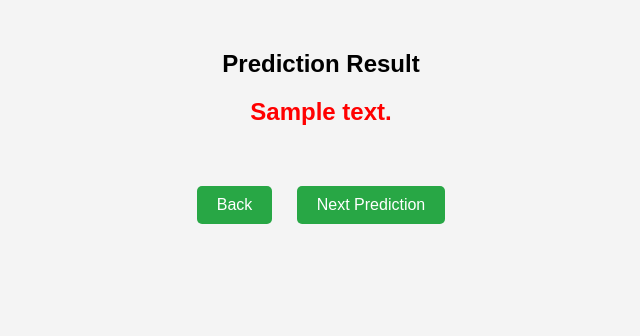
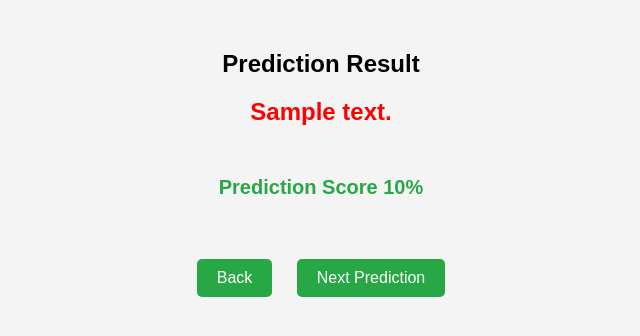
Before and after one commit to NirajJaishwal/churn-prediction-flask-app, a Flask app: template templates/result.html in a window 1280 px wide. Shown: the top 336 px of the page, without its empty margins (319-959 px from the left). Run offline with Flask 3, Linux system fonts and the light colour scheme; the template is opened without the code that fills it: most values are stand-ins (such as "Sample title", 1, 10 or a date in 2020); parts of the project's set-up code (start-up, migrations or seed data) failed here and were passed over.

Commit message:
Add confidence score to the model result page

```diff
--- a/app.py
+++ b/app.py
@@ -50,16 +50,11 @@ def predict():
                 mapping_dict['InternetService'][features[4]],
                 features[5],
                 mapping_dict['PaymentMethod'][features[6]],
-                # mapping_dict['SeniorCitizen'][features[7]],
                 int(features[7]),
                 mapping_dict['StreamingMovies'][features[8]]
             ]
         except KeyError as e:
             return jsonify({"error": f"Invalid input value: {str(e)}"}), 400
-
-
-        # Convert to numpy array and reshape\
-        final_features = np.array(encoded_features).reshape(1, -1)
 
         # define feature names as per training model
         columns = ['Contract', 'OnlineSecurity', 'MonthlyCharges', 'tenure', 'InternetService', 'TotalCharges', 'PaymentMethod', 'SeniorCitizen', 'StreamingMovies']
@@ -68,12 +63,15 @@ def predict():
         df = pd.DataFrame([encoded_features], columns=columns)
         # Predict using the model
         prediction = model.predict(df)
-        print("Prediction:", prediction)
-        result = prediction
+
+        # get the prediction accuracy
+        single_proba = model.predict_proba(df)
+        confidence_score = round(np.max(single_proba).item() * 100, 2)
+
+        # indicate if the customer will churn or not
         result = 'Churn' if prediction[0] == 'Yes' else 'Not Churn'
-        print("Result:", result)
 
-        return render_template('result.html', prediction_text='Customer will {}'.format(result))
+        return render_template('result.html', prediction_text='Customer will {}'.format(result), probability_score = confidence_score)
 
     except Exception as e:
         return jsonify({'error': str(e)})
--- a/templates/index.html
+++ b/templates/index.html
@@ -96,6 +96,6 @@
           let form = document.querySelector(".form");
           form.submit();
         }
-      </script>
+    </script>
   </body>
 </html>
--- a/templates/result.html
+++ b/templates/result.html
@@ -44,12 +44,19 @@
             font-size: 24px;
             font-weight: bold;
         }
+        .prediction_score {
+            font-size: 20px;
+            font-weight: bold;
+            color:#28a745
+        }
     </style>
 </head>
 <body>
     <div class="container">
         <h2>Prediction Result</h2>
         <h3 id="prediction_text" class="prediction">{{ prediction_text }}</h3>
+
+        <h3 class="prediction_score">Prediction Score {{ probability_score }}%</h3>
 
         <button class="btn" onClick="goBack()">Back</button>
         <button class="btn" onClick="nextPrediction()">Next Prediction</button>
```
